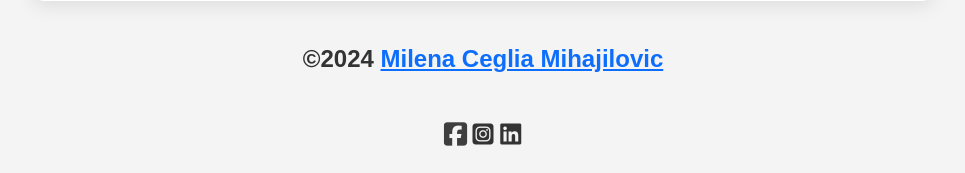
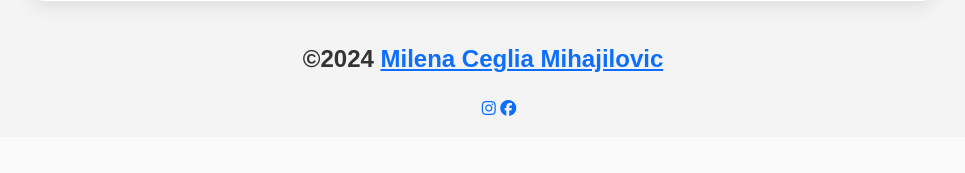
Before and after one commit to EmaMiha/Foodomania, a Django app: page / in a window 1280 px wide. Shown: the part 1015-1188 px from the top of the page, without its empty margins (157-1122 px from the left). After the commit the page ends 1131 px from the top, so only its background shows below. Run offline with Django 4.2, Linux system fonts and the light colour scheme; data that the repository does not hold is empty.

Commit message:
update html for social networks

```diff
--- a/foodie_app/templates/home.html
+++ b/foodie_app/templates/home.html
@@ -285,8 +285,20 @@
     <footer>
 
         <p>&copy;2024 <a  href="{% url 'about' %}" target="_blank">Milena Ceglia Mihajilovic</a></p>
-        <p class="networks"><i class="fa-brands fa-square-facebook fa-beat-fade"></i> <i
-                class="fa-brands fa-square-instagram"></i> <i class="fa-brands fa-linkedin"></i></p>
+
+        <ul id="social-networks">
+            <li>
+                <a href="https://www.instagram.com/" target="_blank" rel="noopener"
+                    aria-label="Visit our Instagram page (opens in a new tab)">
+                    <i class="fa-brands fa-instagram"></i></a>
+
+                <a href="https://www.facebook.com/" target="_blank" rel="noopener"
+                    aria-label="Visit our Facebook page (opens in a new tab)">
+                    <i class="fa-brands fa-facebook"></i></a>
+            </li>
+
+        </ul>
+
 
 
     </footer>
```
